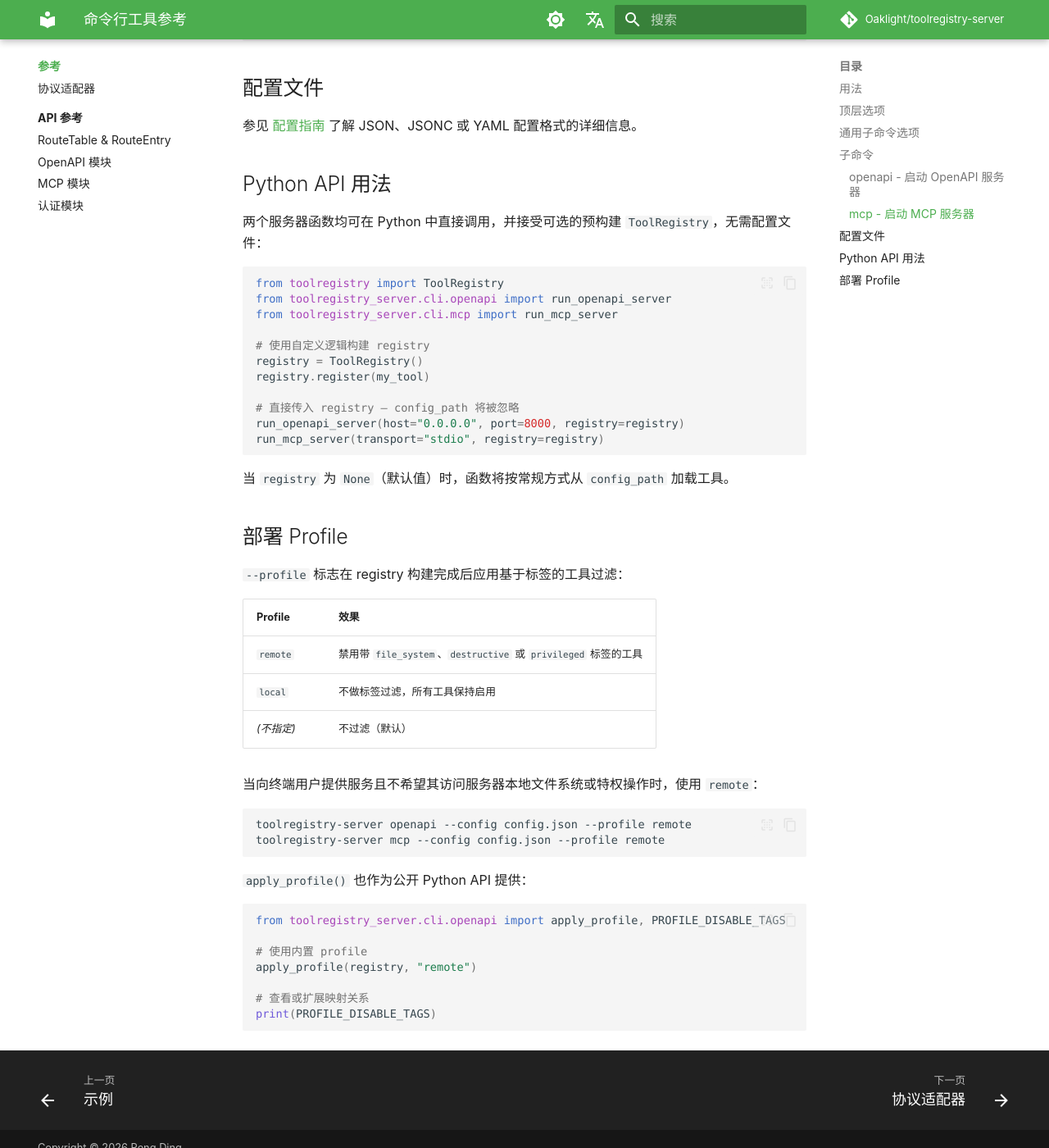
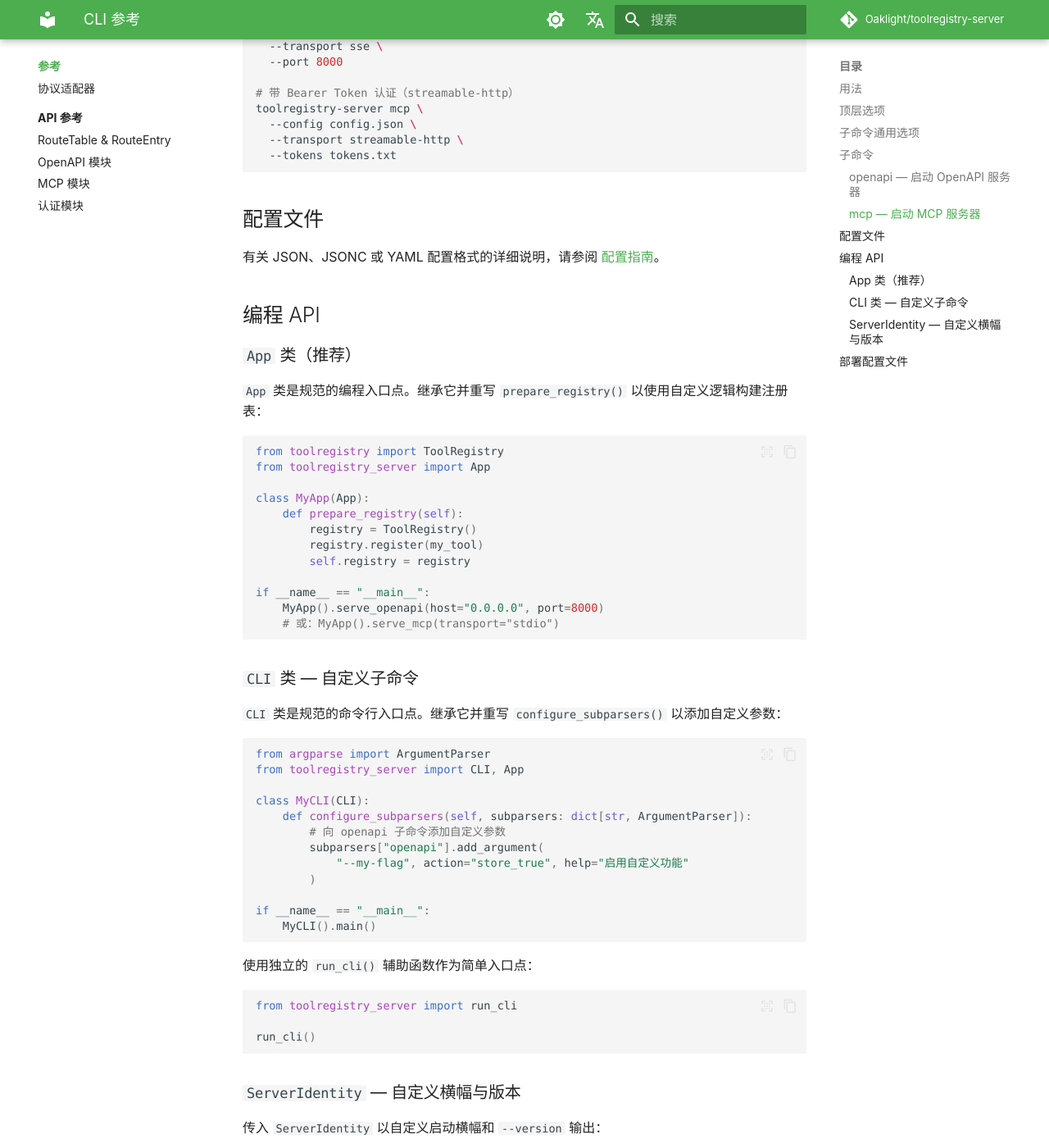
Before and after one commit to Oaklight/toolregistry-server, an MkDocs documentation site: the page built from docs/reference/cli/index.md, in a window 1280 px wide and 1400 px high, scrolled down 2336 px. Shown: the whole window at 82% size. Built offline with MkDocs 1.6.1 and Material for MkDocs 9.7.7, drawn with Linux system fonts in a browser that asks for light colours; some web fonts are replaced; comment, search, counter and statistics services are not loaded; some of the changed text lies outside the part shown.

Commit message:
docs(zh): update CLI reference for v0.4.0 (App, CLI subclassing, ServerIdentity)

````diff
--- a/docs/reference/cli/index.md
+++ b/docs/reference/cli/index.md
@@ -1,10 +1,10 @@
 ---
-title: 命令行工具参考
+title: CLI 参考
 ---
 
-# 命令行工具
+# 命令行界面
 
-`toolregistry-server` 提供命令行工具，无需编写代码即可运行服务器。
+`toolregistry-server` 提供命令行工具，无需编写自定义代码即可运行服务器。
 
 ## 用法
 
@@ -14,34 +14,34 @@ toolregistry-server [选项] <子命令> [子命令选项]
 
 ## 顶层选项
 
-| 选项 | 描述 |
+| 选项 | 说明 |
 |------|------|
 | `--version`, `-V` | 显示版本并退出 |
 | `--no-banner` | 禁用启动横幅 |
 
-## 通用子命令选项
+## 子命令通用选项
 
-| 选项 | 描述 |
+| 选项 | 说明 |
 |------|------|
-| `--env PATH` | .env 文件路径（默认：当前目录下的 `.env`） |
+| `--env PATH` | .env 文件路径（默认：当前目录下的 `.env`）|
 | `--no-env` | 跳过加载 .env 文件 |
 
 ## 子命令
 
-### `openapi` - 启动 OpenAPI 服务器
+### `openapi` — 启动 OpenAPI 服务器
 
 ```bash
 toolregistry-server openapi [选项]
 ```
 
-| 选项 | 默认值 | 描述 |
+| 选项 | 默认值 | 说明 |
 |------|--------|------|
 | `--config PATH` | - | JSONC 或 YAML 配置文件路径 |
 | `--host HOST` | `0.0.0.0` | 绑定主机 |
 | `--port PORT` | `8000` | 绑定端口 |
 | `--tokens PATH` | - | Bearer 令牌文件（每行一个） |
-| `--reload` | `false` | 启用开发自动重载 |
-| `--profile PROFILE` | - | 部署 profile：`remote` 或 `local` |
+| `--reload` | `false` | 启用热重载（用于开发） |
+| `--profile PROFILE` | - | 部署配置文件：`remote` 或 `local` |
 
 **示例：**
 
@@ -53,27 +53,28 @@ toolregistry-server openapi \
   --profile remote
 ```
 
-### `mcp` - 启动 MCP 服务器
+### `mcp` — 启动 MCP 服务器
 
 ```bash
 toolregistry-server mcp [选项]
 ```
 
-| 选项 | 默认值 | 描述 |
+| 选项 | 默认值 | 说明 |
 |------|--------|------|
 | `--config PATH` | - | JSON、JSONC 或 YAML 配置文件路径 |
-| `--transport TYPE` | `stdio` | 传输类型：`stdio`、`sse` 或 `streamable-http` |
-| `--host HOST` | `0.0.0.0` | 绑定主机（用于 HTTP 传输） |
-| `--port PORT` | `8000` | 绑定端口（用于 HTTP 传输） |
-| `--profile PROFILE` | - | 部署 profile：`remote` 或 `local` |
+| `--transport TYPE` | `stdio` | 传输类型：`stdio`、`sse`、`streamable-http` 或 `http` |
+| `--host HOST` | `0.0.0.0` | 绑定主机（HTTP 传输） |
+| `--port PORT` | `8000` | 绑定端口（HTTP 传输） |
+| `--tokens PATH` | - | Bearer 令牌文件（用于 streamable-http/http 传输） |
+| `--profile PROFILE` | - | 部署配置文件：`remote` 或 `local` |
 
 **示例：**
 
 ```bash
-# stdio 传输（用于 Claude Desktop 等）
+# stdio 传输（适用于 Claude Desktop 等）
 toolregistry-server mcp --config config.json
 
-# 可流式 HTTP 传输
+# Streamable HTTP 传输
 toolregistry-server mcp \
   --config config.json \
   --transport streamable-http \
@@ -84,57 +85,95 @@ toolregistry-server mcp \
   --config config.json \
   --transport sse \
   --port 8000
+
+# 带 Bearer Token 认证（streamable-http）
+toolregistry-server mcp \
+  --config config.json \
+  --transport streamable-http \
+  --tokens tokens.txt
 ```
 
 ## 配置文件
 
-参见 [配置指南](../../guides/configuration.md) 了解 JSON、JSONC 或 YAML 配置格式的详细信息。
+有关 JSON、JSONC 或 YAML 配置格式的详细说明，请参阅 [配置指南](../../guides/configuration.md)。
 
-## Python API 用法
+## 编程 API
 
-两个服务器函数均可在 Python 中直接调用，并接受可选的预构建 `ToolRegistry`，无需配置文件：
+### `App` 类（推荐）
+
+`App` 类是规范的编程入口点。继承它并重写 `prepare_registry()` 以使用自定义逻辑构建注册表：
 
 ```python
 from toolregistry import ToolRegistry
-from toolregistry_server.cli.openapi import run_openapi_server
-from toolregistry_server.cli.mcp import run_mcp_server
+from toolregistry_server import App
 
-# 使用自定义逻辑构建 registry
-registry = ToolRegistry()
-registry.register(my_tool)
+class MyApp(App):
+    def prepare_registry(self):
+        registry = ToolRegistry()
+        registry.register(my_tool)
+        self.registry = registry
 
-# 直接传入 registry — config_path 将被忽略
-run_openapi_server(host="0.0.0.0", port=8000, registry=registry)
-run_mcp_server(transport="stdio", registry=registry)
+if __name__ == "__main__":
+    MyApp().serve_openapi(host="0.0.0.0", port=8000)
+    # 或：MyApp().serve_mcp(transport="stdio")
 ```
 
-当 `registry` 为 `None`（默认值）时，函数将按常规方式从 `config_path` 加载工具。
+### `CLI` 类 — 自定义子命令
 
-## 部署 Profile
+`CLI` 类是规范的命令行入口点。继承它并重写 `configure_subparsers()` 以添加自定义参数：
 
-`--profile` 标志在 registry 构建完成后应用基于标签的工具过滤：
+```python
+from argparse import ArgumentParser
+from toolregistry_server import CLI, App
 
-| Profile | 效果 |
-|---------|------|
-| `remote` | 禁用带 `file_system`、`destructive` 或 `privileged` 标签的工具 |
-| `local` | 不做标签过滤，所有工具保持启用 |
-| *(不指定)* | 不过滤（默认） |
+class MyCLI(CLI):
+    def configure_subparsers(self, subparsers: dict[str, ArgumentParser]):
+        # 向 openapi 子命令添加自定义参数
+        subparsers["openapi"].add_argument(
+            "--my-flag", action="store_true", help="启用自定义功能"
+        )
 
-当向终端用户提供服务且不希望其访问服务器本地文件系统或特权操作时，使用 `remote`：
+if __name__ == "__main__":
+    MyCLI().main()
+```
+
+使用独立的 `run_cli()` 辅助函数作为简单入口点：
+
+```python
+from toolregistry_server import run_cli
+
+run_cli()
+```
+
+### `ServerIdentity` — 自定义横幅与版本
+
+传入 `ServerIdentity` 以自定义启动横幅和 `--version` 输出：
+
+```python
+from toolregistry_server import App, ServerIdentity
+
+identity = ServerIdentity(
+    name="my-server",
+    version="1.2.3",
+    description="我的自定义工具服务器",
+)
+
+App(identity=identity).serve_openapi()
+```
+
+## 部署配置文件
+
+`--profile` 参数在注册表构建完成后应用基于标签的工具过滤：
+
+| 配置文件 | 效果 |
+|----------|------|
+| `remote` | 禁用标记为 `file_system`、`destructive` 或 `privileged` 的工具 |
+| `local` | 无标签过滤 — 所有工具保持启用 |
+| *（无）* | 不过滤（默认） |
+
+向不应访问服务器文件系统或特权操作的最终用户提供工具时，请使用 `remote`：
 
 ```bash
 toolregistry-server openapi --config config.json --profile remote
 toolregistry-server mcp --config config.json --profile remote
 ```
-
-`apply_profile()` 也作为公开 Python API 提供：
-
-```python
-from toolregistry_server.cli.openapi import apply_profile, PROFILE_DISABLE_TAGS
-
-# 使用内置 profile
-apply_profile(registry, "remote")
-
-# 查看或扩展映射关系
-print(PROFILE_DISABLE_TAGS)
-```
````
